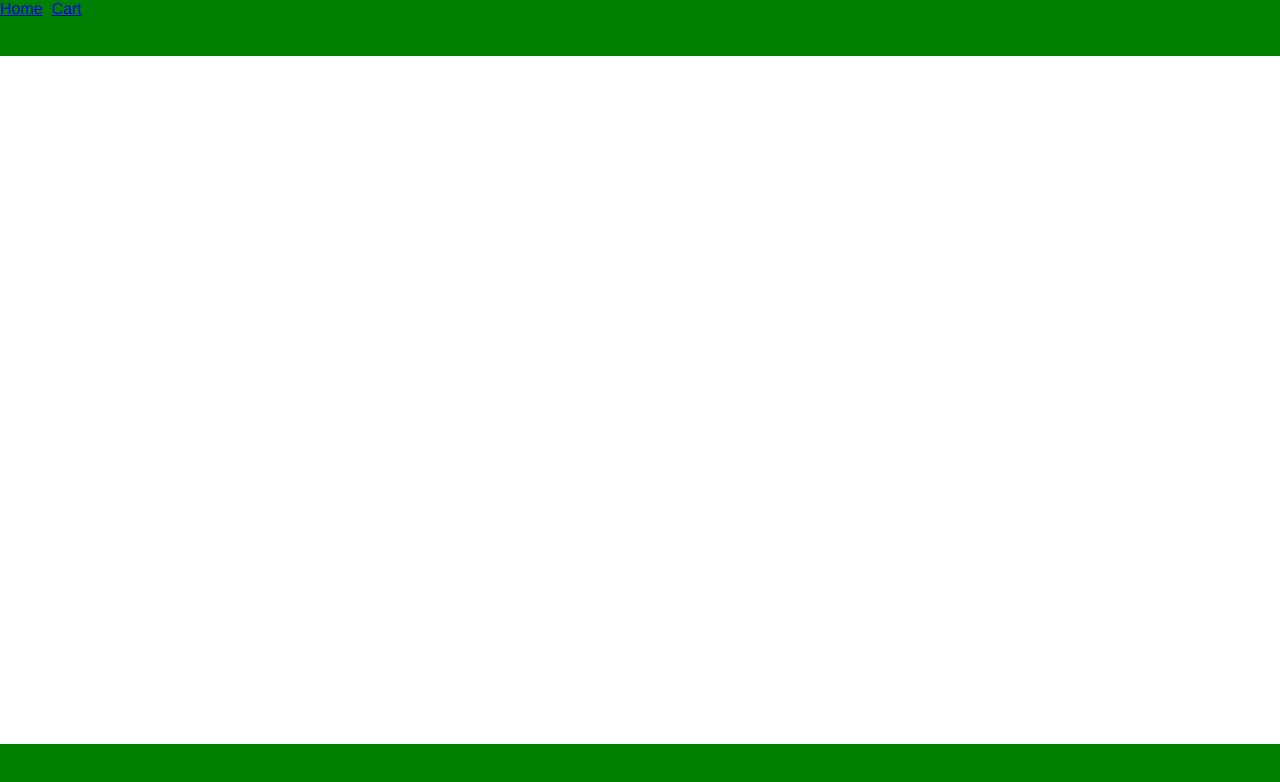
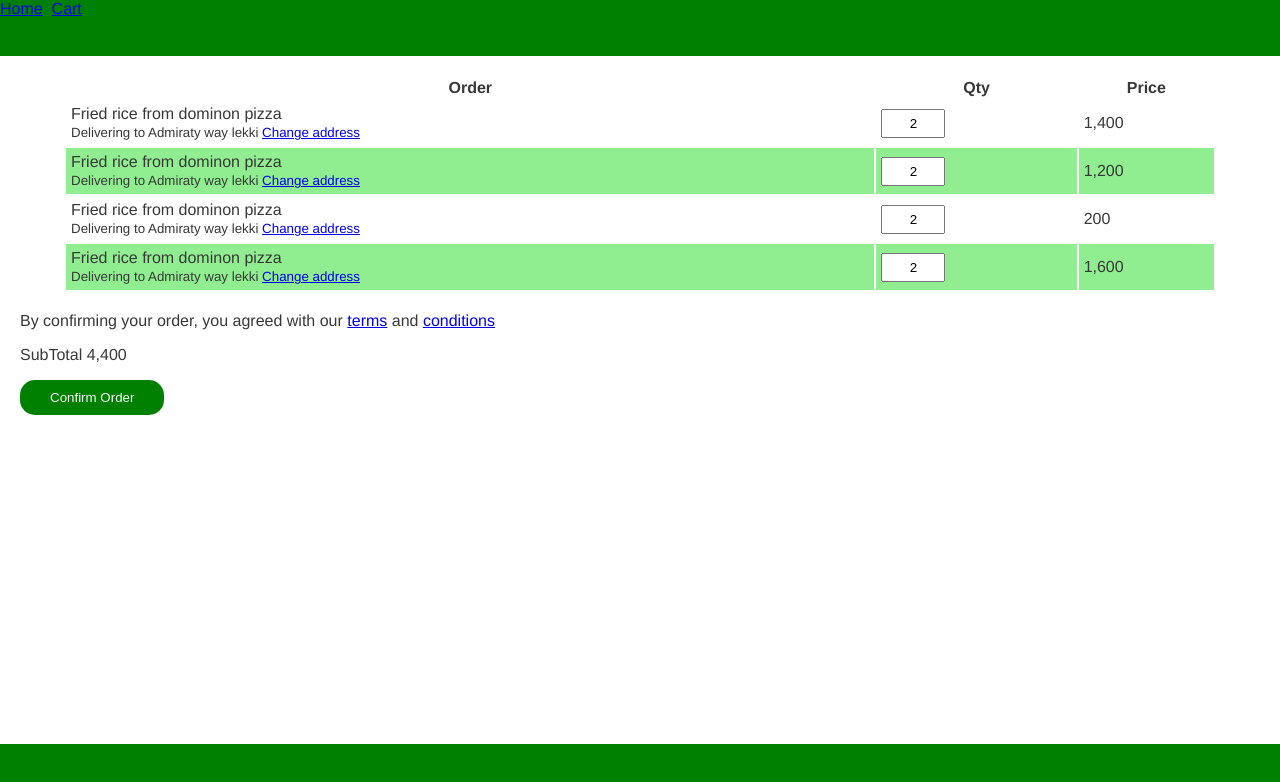
Before and after one commit to ojiiis/food, a plain HTML site: page cart.html in a window 1280 px wide. Drawn offline with Linux system fonts and the light colour scheme.

Commit message:
03-09-2024

```diff
--- a/assets/css/style.css
+++ b/assets/css/style.css
@@ -103,6 +103,8 @@ margin-bottom: 10px;
     padding: 10px;
     margin-bottom: 10px;
     width: 95.5%;
+    border:none;
+    outline: none;
 }
 .vendor-lister .vendor-icon img{
  max-width: 100%;
@@ -159,3 +161,28 @@ position: absolute;
 bottom:33%;
 right:10px;
 }
+
+#cart-table{
+    width: 90%;
+    margin: 0 auto;
+    margin-top: 20px;
+}
+#cart-table tr{
+  padding:20px;
+  border-bottom: 1px solid lightgreen;
+}
+#cart-table tr:nth-child(2n){
+    background: lightgreen;
+
+  }
+#cart-table tr td{
+  padding: 5px;
+}
+#cart-table tr td input{
+    width: 50px;
+    padding: 5px;
+    text-align: center;
+}
+#table-footer{
+    padding: 20px;
+}
--- a/assets/javascript/script.js
+++ b/assets/javascript/script.js
@@ -12,15 +12,33 @@ for(i of vmi){
  }
 
 
- var vms =  document.getElementsByClassName("vendor-menu-lister")[0],vmsc = vms.children.length,vmsi = 0;
+const cqi = document.getElementsByClassName('cart-qty');
+for(let i of cqi){
+    i.parentElement.parentElement.children[2].innerText = Intl.NumberFormat().format(i.id * i.value)
+    i.onchange = function(){
+        i.parentElement.parentElement.children[2].innerText = Intl.NumberFormat().format(i.id * i.value)
+        document.getElementById('subtotal').innerText = new Intl.NumberFormat().format(sumCart());
+    }
+    document.getElementById('subtotal').innerText = new Intl.NumberFormat().format(sumCart());
+}
+
+function sumCart(){
+    const cqi = document.getElementsByClassName('cart-qty');
+   let total = 0
+    for(let i of cqi){
+        total += i.id * i.value
+    }
+    return total;
+}
+ var vms =  document.getElementsByClassName("vendor-menu-lister")[0],vmsc = vms?.children.length,vmsi = 0;
  setInterval(function(){
 
     if(vmsi >= (vmsc - 1)){
         vmsi = 0;
         vms.scrollTo(0,0);
     }else{
-    let goto = vms.children[vmsi+1].offsetLeft - 20;
-    vms.scrollTo(goto,0);
+    let goto = vms?.children[vmsi+1].offsetLeft - 20;
+    vms?.scrollTo(goto,0);
     vmsi++;
     }
 
--- a/cart.html
+++ b/cart.html
@@ -13,8 +13,83 @@
         <div id="food-header">
           <a href="index.html">Home</a>&nbsp;&nbsp;<a href="cart.html">Cart</a>
         </div>
+
         <div id="food-content">
+          <table id="cart-table">
+            <thead>
+                <tr>
+                    <th>Order</th><th>Qty</th><th>Price</th>
+                </tr>
+            </thead>
+            <tbody>
+                  <tr>
+                     <td>
+                        Fried rice from dominon pizza
+                        <div>
+                            <small>Delivering to <span>Admiraty way lekki</span> <a href="javascript:void(0)">Change address</a></small>
+                        </div>
+                     </td>
+                     <td>
+                        <input class="cart-qty" type="tel" id="700" value="2">
+                     </td>
+                     <td>
 
+                     </td>
+                  </tr>
+
+                  <tr>
+                    <td>
+                       Fried rice from dominon pizza
+                       <div>
+                           <small>Delivering to <span>Admiraty way lekki</span> <a href="javascript:void(0)">Change address</a></small>
+                       </div>
+                    </td>
+                    <td>
+                       <input class="cart-qty" type="tel" id="600" value="2">
+                    </td>
+                    <td>
+
+                    </td>
+                 </tr>
+
+
+                 <tr>
+                    <td>
+                       Fried rice from dominon pizza
+                       <div>
+                           <small>Delivering to <span>Admiraty way lekki</span> <a href="javascript:void(0)">Change address</a></small>
+                       </div>
+                    </td>
+                    <td>
+                       <input class="cart-qty" type="tel" id="100" value="2">
+                    </td>
+                    <td>
+
+                    </td>
+                 </tr>
+
+
+
+                 <tr>
+                    <td>
+                       Fried rice from dominon pizza
+                       <div>
+                           <small>Delivering to <span>Admiraty way lekki</span> <a href="javascript:void(0)">Change address</a></small>
+                       </div>
+                    </td>
+                    <td>
+                       <input class="cart-qty" type="tel" id="800" value="2" >
+                    </td>
+                    <td>
+                    </td>
+                 </tr>
+            </tbody>
+          </table>
+          <div id="table-footer">
+            <!--input type="checkbox"--> <span>By confirming your order, you agreed with our <a href="javascript:void(0)">terms</a> and <a href="javascript:void(0)">conditions</a></span>
+            <p>SubTotal <span id="subtotal">N1,000,334</span></p>
+          <button class="btn-md">Confirm Order</button>
+          </div>
         </div>
         <div id="food-footer">
 
```
